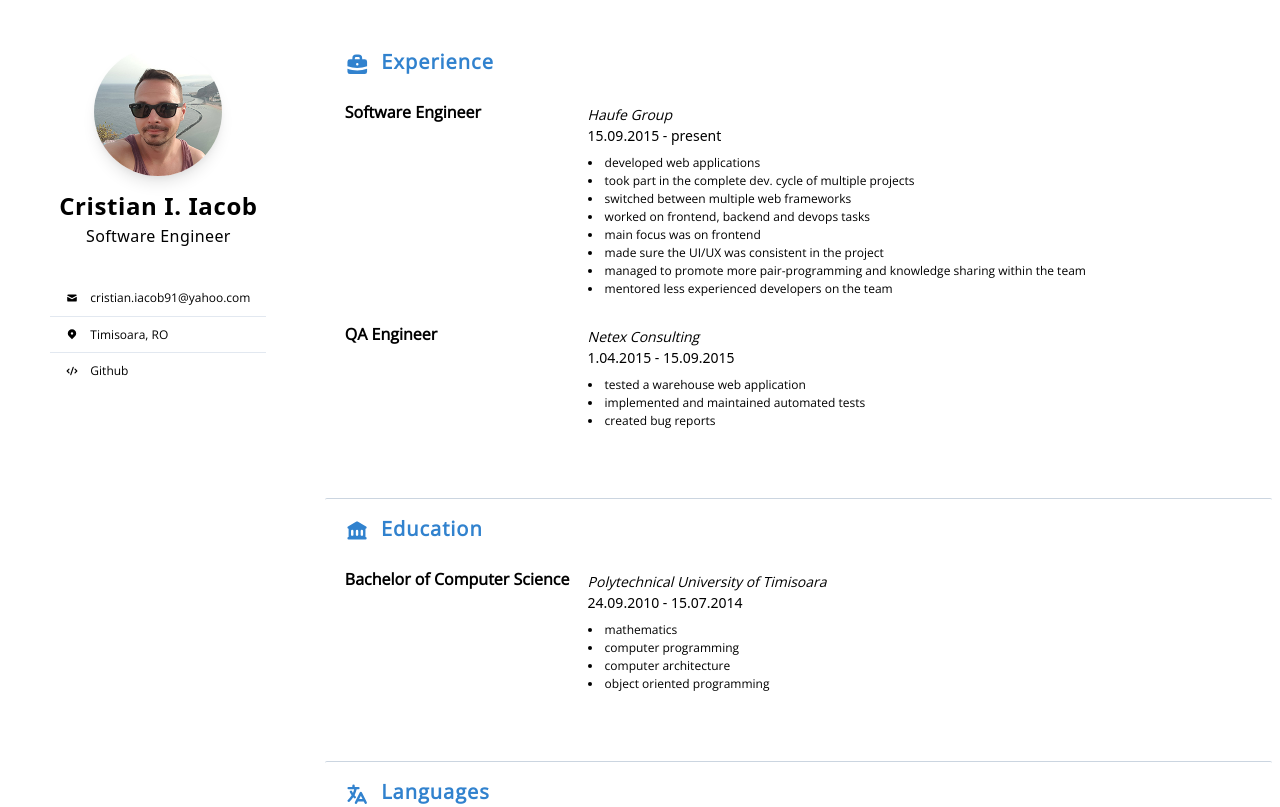
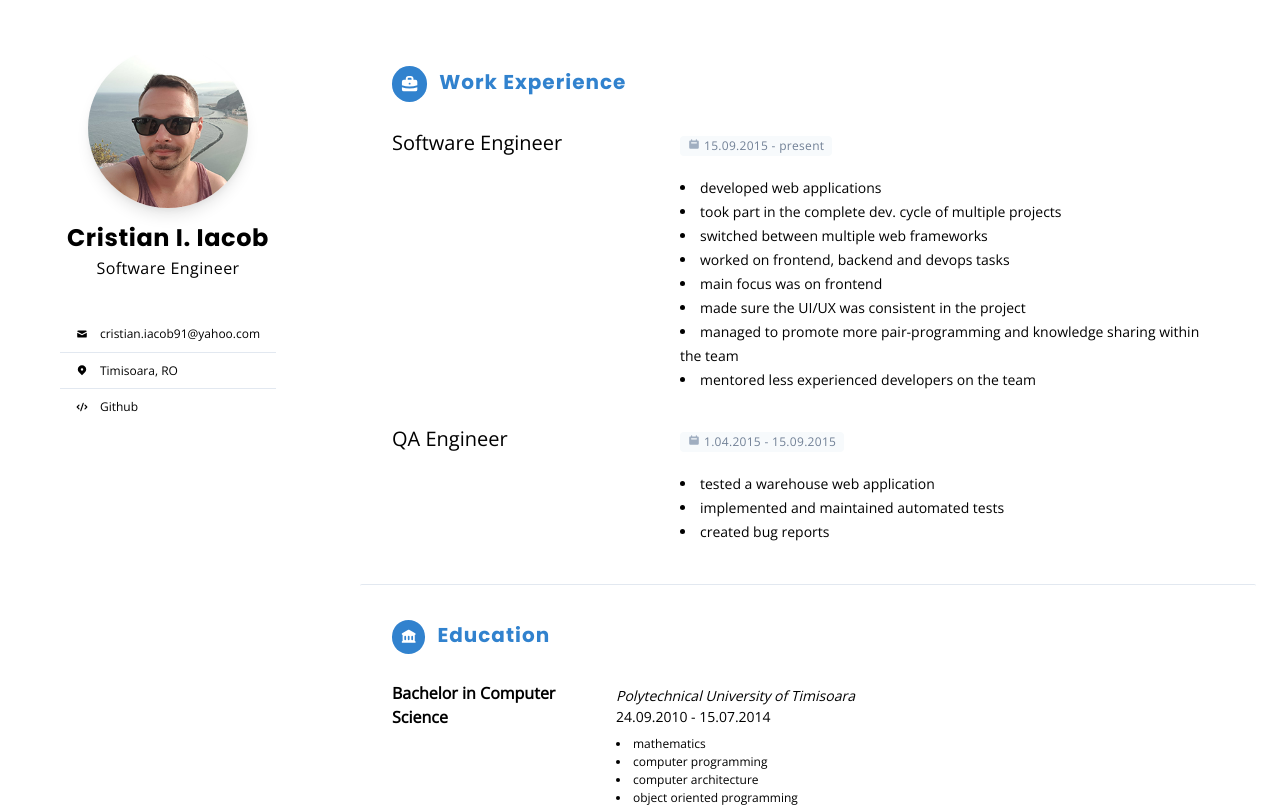
Before and after one commit to CristianIacob/resume, a Next.js app: page / in a window 1280 px wide. Shown: the top 807 px of the page. Built offline with nearby package versions, Linux system fonts and the light colour scheme.

Commit message:
More style changes

```diff
--- a/Assets/svg/dynamic-svg.js
+++ b/Assets/svg/dynamic-svg.js
@@ -58,3 +58,21 @@ export const code = (
       clipRule="evenodd"></path>
   </svg>
 );
+
+export const calendar = (
+  <svg fill="currentColor" viewBox="0 0 20 20">
+    <path
+      fillRule="evenodd"
+      d="M6 2a1 1 0 00-1 1v1H4a2 2 0 00-2 2v10a2 2 0 002 2h12a2 2 0 002-2V6a2 2 0 00-2-2h-1V3a1 1 0 10-2 0v1H7V3a1 1 0 00-1-1zm0 5a1 1 0 000 2h8a1 1 0 100-2H6z"
+      clipRule="evenodd"></path>
+  </svg>
+);
+
+export const building = (
+  <svg fill="currentColor" viewBox="0 0 20 20">
+    <path
+      fillRule="evenodd"
+      d="M4 4a2 2 0 012-2h8a2 2 0 012 2v12a1 1 0 110 2h-3a1 1 0 01-1-1v-2a1 1 0 00-1-1H9a1 1 0 00-1 1v2a1 1 0 01-1 1H4a1 1 0 110-2V4zm3 1h2v2H7V5zm2 4H7v2h2V9zm2-4h2v2h-2V5zm2 4h-2v2h2V9z"
+      clipRule="evenodd"></path>
+  </svg>
+);
--- a/components/Education/index.jsx
+++ b/components/Education/index.jsx
@@ -47,7 +47,7 @@ function Education(props) {
       <section className="w-full flex flex-col items-start">
         {education.map((education, i) => {
           return (
-            <section key={`education-${i}`} className="flex w-full text-left items-start flex-col md:flex-row">
+            <section key={`education-${i}`} className="flex w-full mt-8 text-left items-start flex-col md:flex-row">
               <Title name={education.award} startDate={education.startDate} endDate={education.endDate} />
               <Summary
                 institution={education.name}
--- a/components/Experience/index.jsx
+++ b/components/Experience/index.jsx
@@ -1,12 +1,13 @@
 import React from "react";
 import Group from "../Group";
-import { briefcase } from "../../Assets/svg/dynamic-svg";
+import { briefcase, calendar, building } from "../../Assets/svg/dynamic-svg";
 
 const Position = (props) => {
   return (
-    <div className="flex flex-col w-full sm:flex-row sm:items-center md:w-1/4">
-      <h1 className="text-base text-base font-bold">{props.name}</h1>
-      <h4 className="flex text-xs font-sans mt-1 items-center h-full sm:hidden">
+    <div className="flex flex-row justify-between w-full sm:flex-row sm:items-center md:w-1/3">
+      <h1 className="text-xl font-sans">{props.name}</h1>
+      <h4 className="flex text-xs font-sans tracking-wide mt-2 text-gray-600 items-center h-full md:hidden bg-gray-100 px-2 py-px rounded">
+        <span className="w-3 h-full mr-1 fill-current text-gray-500">{calendar}</span>
         {props.startDate} - {props.endDate}
       </h4>
     </div>
@@ -15,7 +16,7 @@ const Position = (props) => {
 
 const Responsabilities = (props) => {
   return (
-    <ul className="text-xs mt-2">
+    <ul className="text-sm mt-5 leading-6">
       {props.data.map((responsability, i) => {
         return (
           <li key={`responsability-${i}`} className="list-inside list-disc">
@@ -29,11 +30,19 @@ const Responsabilities = (props) => {
 
 const Job = (props) => {
   return (
-    <section className="flex flex-col md:ml-4">
-      <h2 className="text-sm italic mt-1 ">{props.company}</h2>
-      <h4 className="text-sm font-sans hidden sm:block">
-        {props.startDate} - {props.endDate}
-      </h4>
+    <section className="flex flex-col md:ml-4 md:w-2/3">
+      <div className="flex md:hidden">
+        <h2 className="flex items-center text-sm italic mt-1 font-sans text-gray-500">
+          <span className="w-3 mr-1 fill-current text-gray-400">{building}</span>
+          {props.company}
+        </h2>
+      </div>
+      <div className="hidden md:flex">
+        <h4 className="text-xs  w-auto font-sans tracking-wide mt-2 text-gray-600 items-center h-full bg-gray-100 px-2 py-px rounded">
+          <span className="inline-block w-3 h-full mr-1 fill-current text-gray-500">{calendar}</span>
+          {props.startDate} - {props.endDate}
+        </h4>
+      </div>
       <Responsabilities data={props.responsabilities} />
     </section>
   );
@@ -42,13 +51,11 @@ const Job = (props) => {
 function Experience(props) {
   const workplaces = props.data;
   return (
-    <Group title="Experience" icon={briefcase}>
+    <Group title="Work Experience" icon={briefcase}>
       <section className="w-full flex flex-col items-start">
         {workplaces.map((work, i) => {
           return (
-            <section
-              key={`workplace-${i}`}
-              className={`flex w-full text-left items-start flex-col md:flex-row${i < workplaces.length - 1 ? " mb-6" : ""}`}>
+            <section key={`workplace-${i}`} className={`flex w-full text-left items-start flex-col md:flex-row mt-8`}>
               <Position name={work.position} startDate={work.startDate} endDate={work.endDate} />
               <Job company={work.company} startDate={work.startDate} endDate={work.endDate} responsabilities={work.responsabilities} />
             </section>
--- a/components/Group/index.jsx
+++ b/components/Group/index.jsx
@@ -2,11 +2,13 @@ import React from "react";
 
 function Group(props) {
   return (
-    <main className="w-full flex flex-col items-start rounded-sm p-5 mb-12">
-      <div className="flex items-center mb-6 justify-center md:justify-start w-full">
+    <main className="w-full flex flex-col items-start rounded-sm px-8 py-10">
+      <div className="flex items-center justify-start w-full">
         <span className="h-6 flex items-center">
-          {props.icon && <span className="w-6 fill-current text-blue-600 mr-3 lg:w-8">{props.icon} </span>}
-          {props.title && <h1 className="text-lg text-blue-600 font-bold pb-1 w-full tracking-wider lg:text-xl">{props.title}</h1>}
+          {props.icon && <span className="w-10 p-2 fill-current rounded-full bg-blue-600 text-white mr-3">{props.icon} </span>}
+          {props.title && (
+            <h1 className="text-2xl font-serif text-blue-600 font-bold pb-1 w-full tracking-wider lg:text-xl">{props.title}</h1>
+          )}
         </span>
       </div>
       {props.children}
--- a/components/Hobbies/index.jsx
+++ b/components/Hobbies/index.jsx
@@ -36,7 +36,7 @@ function Hobbies(props) {
   const { activities, interests } = props.data;
   return (
     <Group title="Hobbies" icon={puzzle}>
-      <section className="w-full flex flex-col items-start">
+      <section className="w-full flex flex-col items-start mt-8">
         <section className={`mt-2 flex w-full text-left items-start flex-col`}>
           <Title name={"activities"} />
           <ListContainer responsabilities={activities} />
--- a/components/Linguistics/index.jsx
+++ b/components/Linguistics/index.jsx
@@ -53,7 +53,7 @@ const Languages = (props) => {
 function Linguistics(props) {
   return (
     <Group title="Languages" icon={translate}>
-      <section className="w-full flex-col items-center">
+      <section className="w-full flex-col items-center mt-8">
         <NativeLanguage lang={props.data.native} />
         <Languages lang={props.data.language} />
       </section>
--- a/components/PersonalInfo/index.jsx
+++ b/components/PersonalInfo/index.jsx
@@ -1,11 +1,11 @@
 import React from "react";
 import { mail, locationPin, code } from "../../Assets/svg/dynamic-svg";
 
-const Picture = () => <img className="w-32 h-32 shadow-lg md:w-36 md:h-36 object-cover object-center rounded-full" src={`/profile.jpg`} />;
+const Picture = () => <img className="w-40 h-40 shadow-lg md:w-36 md:h-36 object-cover object-center rounded-full" src={`/profile.jpg`} />;
 
-const Name = (props) => <h1 className="text-xl font-sans font-bold tracking-wide lg:text-2xl lg:text-center">{props.name}</h1>;
+const Name = (props) => <h1 className="text-2xl font-serif tracking-wide lg:text-2xl lg:text-center">{props.name}</h1>;
 
-const JobTitle = (props) => <span className="text-sm font-sans font-normal tracking-wide lg:text-base">{props.title}</span>;
+const JobTitle = (props) => <span className="text-base font-sans font-normal tracking-wide lg:text-base">{props.title}</span>;
 
 const InfoItem = (props) => (
   <li className="py-2 leading-relaxed px-4 flex items-center">
@@ -18,7 +18,7 @@ const InfoItem = (props) => (
 
 const InfoList = (props) => {
   return (
-    <ul className="text-xs divide-y py-8">
+    <ul className="text-xs divide-y py-4 rounded px-8 shadow md:shadow-none">
       <InfoItem icon={props.email.icon} link={`mailto:${props.email.value}`} value={props.email.value} />
       <InfoItem icon={props.location.icon} link={`https://goo.gl/maps/a86eeqDQjDMDjGDo7`} value={props.location.value} />
       <InfoItem icon={props.code.icon} link={props.code.value} value={`Github`} />
@@ -29,9 +29,9 @@ const InfoList = (props) => {
 function PersonalInfo(props) {
   const { name, title, email, github, location } = props.data;
   return (
-    <section className="my-8 flex flex-col items-center lg:flex-row lg:pl-0 lg:flex-col lg:my-0">
+    <section className="my-8 mb-20 flex flex-col items-center lg:flex-row lg:pl-0 lg:flex-col lg:my-0">
       <Picture />
-      <section className="flex flex-col mt-3 items-center font-serif lg:mt-3 lg:items-center lg:ml-0">
+      <section className="flex flex-col my-5 items-center font-serif lg:mt-3 lg:items-center lg:ml-0">
         <Name name={name} />
         <JobTitle title={title} />
       </section>
--- a/pages/index.js
+++ b/pages/index.js
@@ -16,17 +16,17 @@ function Home() {
   return (
     <>
       <Head>
-        <title>Cristian Iacob</title>
+        <title>{personal.name}</title>
         <link rel="icon" href="/favicon.ico" />
-        <link href="https://fonts.googleapis.com/css2?family=Libre+Baskerville&display=swap" rel="stylesheet" />
         <link href="https://fonts.googleapis.com/css2?family=Open+Sans:wght@300;400&display=swap" rel="stylesheet" />
+        <link href="https://fonts.googleapis.com/css2?family=Poppins:wght@700&display=swap" rel="stylesheet" />
       </Head>
 
       <Layout>
         <section className="flex flex-col lg:mx-10 lg:pt-4 lg:w-1/4 xl:w-1/5">
           <PersonalInfo data={personal} />
         </section>
-        <section className="flex rounded mx-2 flex-col lg:w-3/4 xl:w-4/5 divide-y divide-gray-400">
+        <section className="flex rounded mx-6 flex-col lg:w-3/4 xl:w-4/5 divide-y divide-gray-300">
           <Experience data={work} />
           <Education data={education} />
           <Linguistics data={languages} />
--- a/public/resume.json
+++ b/public/resume.json
@@ -41,7 +41,7 @@
       "endDate": "15.07.2014",
       "description": "something about the university",
       "skills": ["mathematics", "computer programming", "computer architecture", "object oriented programming"],
-      "award": "Bachelor of Computer Science"
+      "award": "Bachelor in Computer Science"
     }
   ],
   "languages": {
--- a/styles/global.css
+++ b/styles/global.css
@@ -1,10 +1,3 @@
-body {
-  font-weight: normal;
-  font-feature-settings: "kern", "liga", "clig", "calt";
-  font-family: "Libre Baskerville", serif;
-  font-family: "Open Sans", sans-serif;
-}
-
 a:hover {
   text-decoration: underline;
 }
--- a/tailwind.config.js
+++ b/tailwind.config.js
@@ -2,6 +2,10 @@ module.exports = {
   purge: ["./components/**/*.jsx", "./components/**/*.js", "./src/**/*.jsx", "./src/**/*.js"],
   theme: {
     extend: {},
+    fontFamily: {
+      sans: ["Open Sans", "sans-serif"],
+      serif: ["Poppins"],
+    },
   },
   variants: {},
   plugins: [],
```
